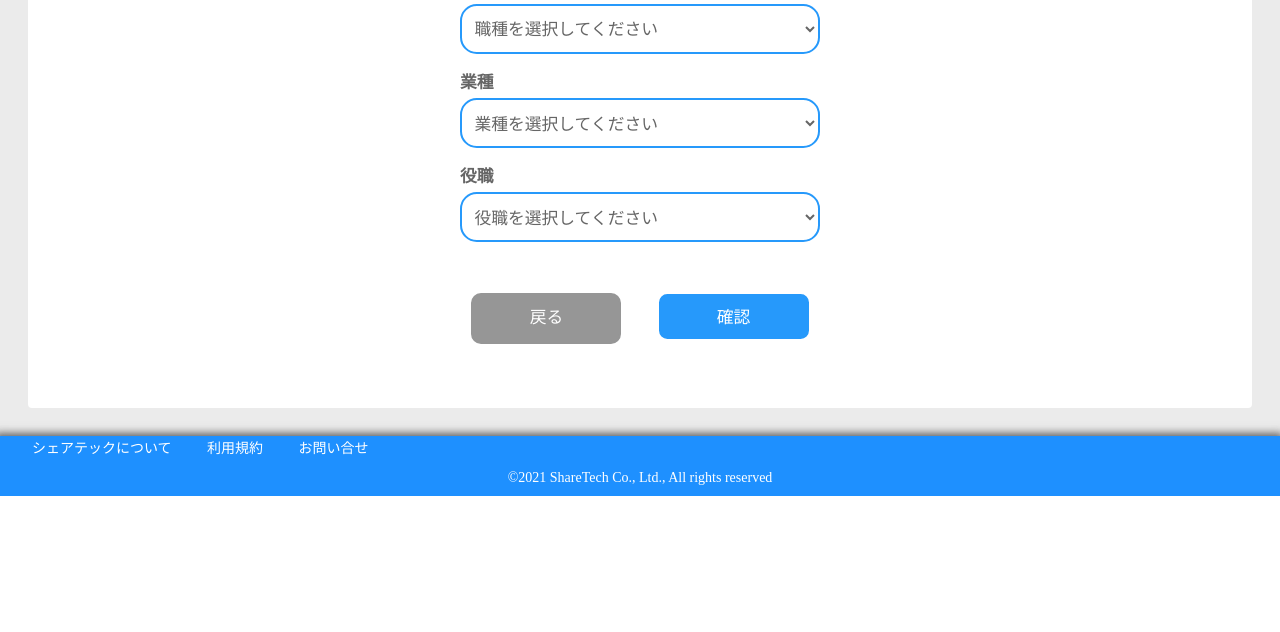
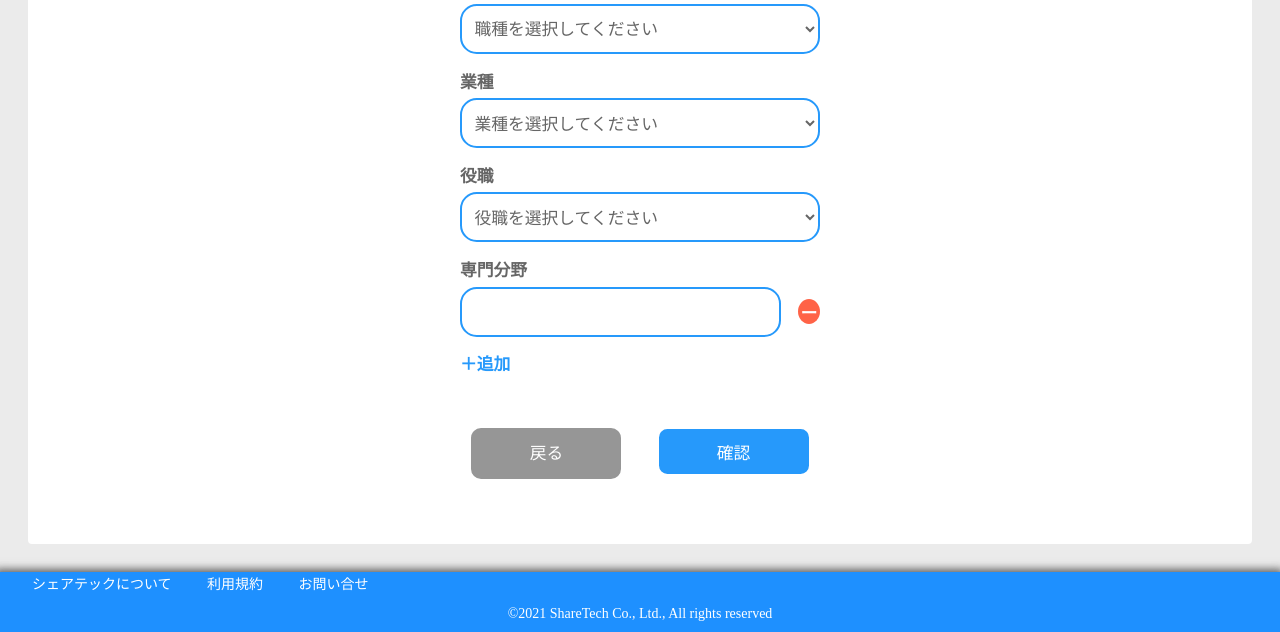
Before and after one commit to nYu-ats/sharetech_old, a Django app: page /profile/edit/1/ in a window 1280 px wide. Shown: the part 1092-1724 px from the top of the page. Before the commit the page ends 1588 px from the top, so only its background shows below. Run offline with Django 3.2, Linux system fonts and the light colour scheme; the visitor is signed in with stand-in values (Sample User, id 1); data comes from the database, SQL or seed files in the repository; data that the repository does not hold is empty; some libraries are stand-ins or nearby versions.

Commit message:
専門情報追加

```diff
--- a/sharetech/sharetech/forms/profile_edit_form.py
+++ b/sharetech/sharetech/forms/profile_edit_form.py
@@ -6,7 +6,7 @@ from django import forms
 from sharetech.utils import ConvertChoiceFieldDisplay
 import re
 from sharetech.constants.messages import ErrorMessage, RePatterns
-from sharetech.models.user import (
+from sharetech.models import (
     CustomUser,
     IndustryMst,
     OccupationMst,
@@ -115,3 +115,34 @@ class ProfileEditForm(ModelForm):
             raise forms.ValidationError(ErrorMessage().failuer_name_roma)
 
         return family_name_en
+
+    def set_speciarize(self, **kwargs):
+        # ログインユーザーの専門分野を取得、fieldにセットする
+        user_id = kwargs.get('instance').id
+        specialize_list = list(UserSpecialize.objects.filter(user_id = user_id))
+        index = 1
+        if len(specialize_list) != 0:
+            self.fields['specialize'] = {}
+            for specialize in specialize_list:
+                specialize_id = 'specialize_' + str(index)
+                self.fields['specialize'][specialize_id] = forms.CharField(
+                    label = '専門分野',
+                    required = False,
+                    strip = False,
+                    max_length = UserSpecialize._meta.get_field('specialize').max_length,
+                    initial = specialize,
+                    # widget = forms.TextInput(attrs={'id': specialize_id})
+                    )
+
+        else:
+            # 専門分野を1件も登録していなかった場合は空のinput fieldをセットする
+            self.fields['specialize'] = {}
+            specialize_id = 'specialize_' + str(index)
+            self.fields['specialize'][specialize_id] = forms.CharField(
+                label = '専門分野',
+                required = False,
+                strip = False,
+                max_length = UserSpecialize._meta.get_field('specialize').max_length,
+                initial = '',
+                # widget = forms.TextInput(attrs={'id': specialize_id})
+                )
--- a/sharetech/sharetech/models/user.py
+++ b/sharetech/sharetech/models/user.py
@@ -128,6 +128,13 @@ class CustomUser(AbstractBaseUser, PermissionsMixin):
         null = True,
     )
 
+    # 実績
+    archivement = models.CharField(
+        verbose_name = 'Archivement',
+        max_length = 512,
+        null = True,
+    )
+
     # 会社名
     company = models.CharField(
         verbose_name = 'Company',
--- a/sharetech/sharetech/views/profile_edit_view.py
+++ b/sharetech/sharetech/views/profile_edit_view.py
@@ -7,6 +7,7 @@ from sharetech.models.consult_window import ConsultWindow
 from sharetech.models.category_mst import CategoryMst
 from sharetech.models.user import CustomUser
 from sharetech.models.consult_apply import ConsultApply
+from sharetech.models.user_specialize import UserSpecialize
 from django.views import generic
 from sharetech.forms.profile_edit_form import ProfileEditForm
 from django.urls import reverse
@@ -36,6 +37,8 @@ class ProfileEditView(BasePageCommonView, generic.UpdateView):
         context['user_id'] = User.objects.get(email=self.request.user).id
         # ユーザーアイコン及び申込状況の設定
         context.update(self.prepare()._base_context_dict)
+        self.set_speciarize(context)
+
         return context
 
     def form_valid(self, form):
@@ -46,6 +49,38 @@ class ProfileEditView(BasePageCommonView, generic.UpdateView):
 
         user.save()
 
+        # 専門分野のレコードを更新
+        specialize_list = self.request.POST.getlist('specialize')
+        # 削除処理
+        user_specialize_list = list(UserSpecialize.objects.filter(user_id=user))
+        for targetModel in user_specialize_list:
+            if targetModel.specialize not in specialize_list:
+                targetModel.is_deleted = True
+                targetModel.save()
+        # 新規登録、再登録処理
+        for specialize in specialize_list:
+            targetModel, result = UserSpecialize.objects.get_or_create(user_id=user, specialize=specialize)
+            if not result:
+                targetModel.is_deleted = False
+                targetModel.save()
+
         return redirect('profile_edit_complete')
 
+    def set_speciarize(self, context):
+        user = self.request.user
+        specialize_list = list(UserSpecialize.objects.filter(user_id = user, is_deleted=False))
+        index = 1
+        context['specialize'] = {}
+        context['specialize_title'] = '専門分野'
+
+        if len(specialize_list) != 0:
+            for specialize_model in specialize_list:
+                specialize_id = 'specialize_' + str(index)
+                context['specialize'][specialize_id] = specialize_model.specialize
+                index += 1
+        else:
+            # 専門分野を1件も登録していなかった場合は空のinput fieldをセットする
+            specialize_id = 'specialize_' + str(index)
+            context['specialize'][specialize_id] = ''
+
 profile_edit = ProfileEditView.as_view()
--- a/sharetech/static/sharetech/css/profile_edit.css
+++ b/sharetech/static/sharetech/css/profile_edit.css
@@ -106,6 +106,42 @@
     text-align: center;
 }
 
+/* 専門分野入力エリア追加ボタン */
+.specialize_add_btn,
+.specialize_delete_btn{
+  background-color: transparent;
+  border: none;
+  cursor: pointer;
+  outline: none;
+  padding: 0;
+  appearance: none;
+}
+
+.specialize_input{
+  display: flex;
+  justify-content: space-between;
+  margin-bottom: 1em;
+}
+
+.specialize_add_btn{
+  font-size: 1.2em;
+  font-weight: bold;
+  color: #2699FB;
+  text-align: center;
+}
+
+.specialize_delete_btn{
+  border-radius: 50%;
+  background-color: tomato;
+  color: white;
+  font-weight: bold;
+  font-size: 1.2em;
+  height: 25px;
+  width: 25px;
+  margin: auto;
+  margin-left: 1em;
+}
+
 .submit{
     display: flex;
     justify-content: center;
--- a/sharetech/static/sharetech/js/register.js
+++ b/sharetech/static/sharetech/js/user_register.js
@@ -2,7 +2,7 @@
 $(function(){
     const $parent = $('.specialize_input_area');
     const $addBtn = $('.specialize_add_btn');
-    const $baseInputArea = $parent.find('.specialize_input');
+    const $baseInputArea = $parent.find('.specialize_input').first();
     let elementIncrementer = 1;
     const baseIdStr = $baseInputArea.find('input').attr('id');
     const maxInputAreaCount = 5;
@@ -32,6 +32,7 @@ $(function(){
             })
             .end();
 
+            $targetInputArea.find('input').val('');
             $targetInputArea.insertBefore($addBtn);
 
             elementIncrementer++;
--- a/sharetech/templates/sharetech/profile_edit.html
+++ b/sharetech/templates/sharetech/profile_edit.html
@@ -13,6 +13,7 @@
 <script src="https://cdnjs.cloudflare.com/ajax/libs/jquery-throttle-debounce/1.1/jquery.ba-throttle-debounce.js"></script>
 <script src="{% static 'sharetech/js/common.js' %}"></script>
 <script src="{% static 'sharetech/js/profile_edit.js' %}"></script>
+<script src="{% static 'sharetech/js/user_register.js' %}"></script>
 {% endblock %}
 
 {% block main %}
@@ -79,7 +80,16 @@
                 <label for="name">{{form.position_name.label}}</label>
                 {{form.position_name}}
             </div>
-
+            <div class="form_item specialize_input_area">
+                <label for="name">{{specialize_title}}</label>
+                {% for id, value in specialize.items %}
+                <div class="specialize_input">
+                    <input type="text" name="specialize" max_length="32" id={{id}} value={{value}}>
+                    <button type="button" class="specialize_delete_btn">ー</button>
+                </div>
+                {% endfor %}
+                <button type="button" class="specialize_add_btn">＋追加</button>
+            </div>
             <div class="btn_area">
                 <a href="{% url 'profile' %}" class="return_btn">戻る</a>
                 <input class="submit_btn" type="submit" value="確認">
--- a/sharetech/templates/sharetech/register.html
+++ b/sharetech/templates/sharetech/register.html
@@ -11,7 +11,7 @@
     <script src="https://code.jquery.com/jquery-1.10.2.min.js"></script>
     <script src="https://cdnjs.cloudflare.com/ajax/libs/jquery-easing/1.4.1/jquery.easing.min.js"></script>
     <script src="https://cdnjs.cloudflare.com/ajax/libs/jquery-throttle-debounce/1.1/jquery.ba-throttle-debounce.js"></script>
-    <script src="{% static 'sharetech/js/register.js' %}"></script>
+    <script src="{% static 'sharetech/js/user_register.js' %}"></script>
 </head>
 
 <body>
```
Also changed, not shown: sharetech/sharetech/models/user_specialize.py (+7 -1 lines), sharetech/sharetech/migrations/0016_userspecialize_specialize_unique.py (added), sharetech/sharetech/migrations/0017_rename_id_deleted_userspecialize_is_deleted.py (added), sharetech/sharetech/migrations/0018_customuser_archivement.py (added).
